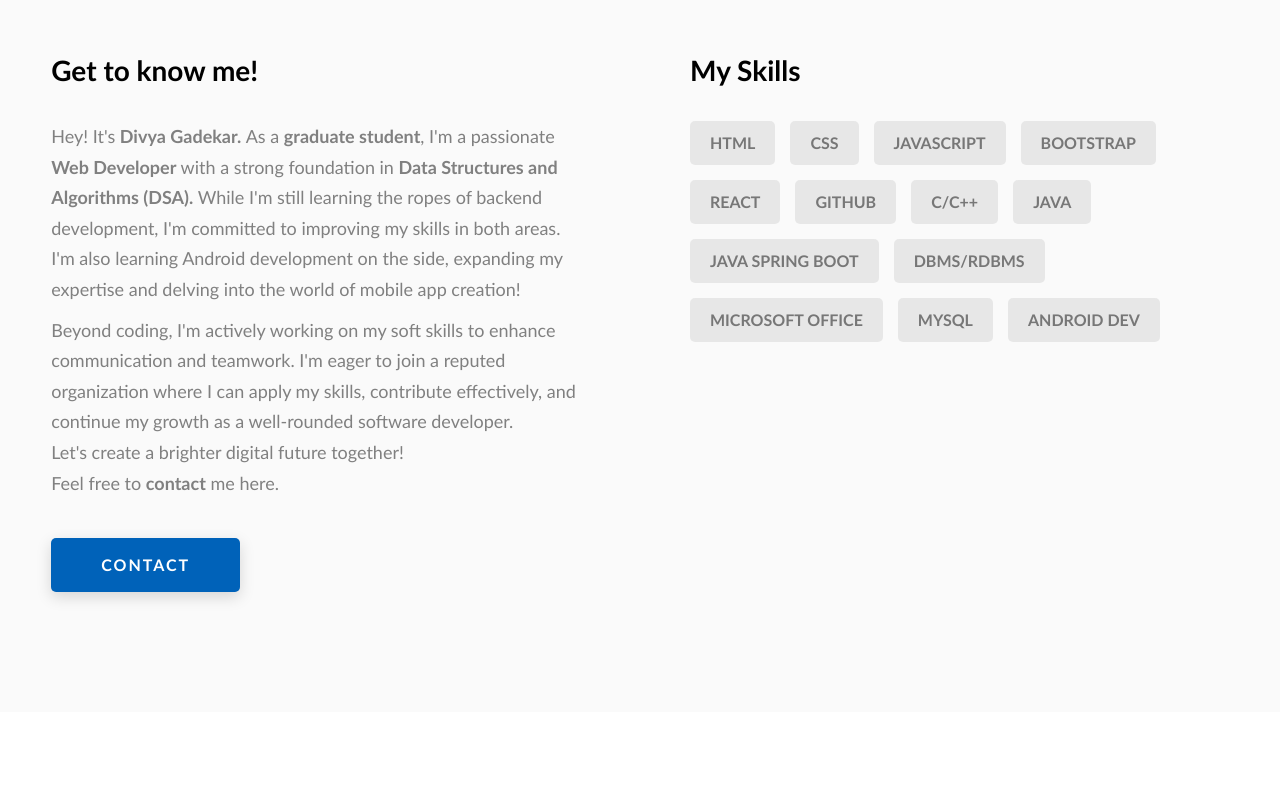
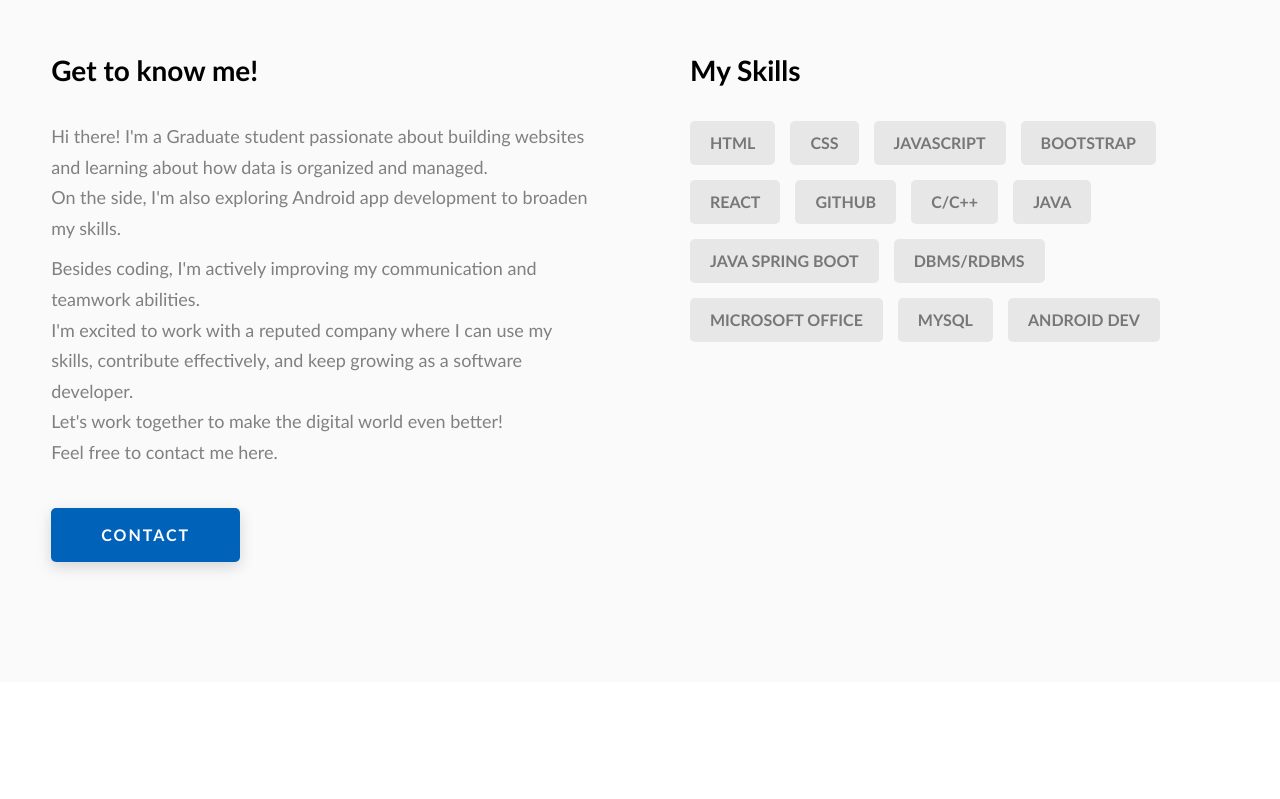
Before and after one commit to divya-gadekar28/My-Portfolio, a website: page index.html in a window 1280 px wide. Shown: the part 1120-1919 px from the top of the page. Drawn offline with Linux system fonts and the light colour scheme.

Commit message:
Update index.html

```diff
--- a/index.html
+++ b/index.html
@@ -161,18 +161,15 @@
             <h3 class="about__content-title">Get to know me!</h3>
             <div class="about__content-details">
               <p class="about__content-details-para">
-                Hey! It's
-                <strong>Divya Gadekar. </strong>
-                As a <strong>graduate student</strong>, I'm a passionate <strong>Web Developer</strong> with a strong foundation in
-                <strong>Data Structures and Algorithms (DSA).</strong>
-                While I'm still learning the ropes of backend development, I'm committed to improving my skills in both areas.
-                <br>I'm also learning Android development on the side, expanding my expertise and delving into the world of mobile app creation!                  </p>
+                Hi there! I'm a Graduate student passionate about building websites and learning about how data is organized and managed.
+                <br>On the side, I'm also exploring Android app development to broaden my skills.</p>
 
                 <p class="about__content-details-para">
-                Beyond coding, I'm actively working on my soft skills to enhance communication and teamwork.
-                I'm eager to join a reputed organization where I can apply my skills, contribute effectively,
-                and continue my growth as a well-rounded software developer.<br> Let's create a brighter digital future together!<Br>
-                Feel free to <strong>contact</strong> me here.
+                  Besides coding, I'm actively improving my communication and teamwork abilities.
+                  <br> I'm excited to work with a reputed company where I can use my skills, contribute effectively, and keep growing as a software developer.
+                  <br>Let's work together to make the digital world even better!
+                  <br>Feel free to contact me here.
+
               </p>
             </div>
             <a href="./#contact" class="btn btn--med btn--theme dynamicBgClr"
@@ -288,8 +285,9 @@
         <h2 class="heading heading-sec heading-sec__mb-med">
           <span class="heading-sec__main heading-sec__main--lt">Contact</span>
           <span class="heading-sec__sub heading-sec__sub--lt">
-            Feel free to Contact me by submitting the form below and
-            I will get back to you as soon as possible.
+            <strong>divyagadekar1306@gmail.com | +91-7057196374 </strong><br>
+            Feel free to reach out to me via email, phone no. or by submitting the form below if you have any inquiries or opportunities.
+            <br>I look forward to hearing from you!
           </span>
         </h2>
         <div class="contact__form-container">
@@ -380,8 +378,7 @@
               </a>
             </div>
           </div>
-          <div class="main-footer__row main-footer__row-2">
-            <h4 class="heading heading-sm text-lt">Divya Gadekar</h4>
+          <div class="main-footer__row main-footer__row-1">
             <p class="main-footer__short-desc">
               Designing, Developing, and Delivering Excellence
             </p>
@@ -390,7 +387,7 @@
 
         <!-- If you give me some credit or shoutout here by linking to my website, then it will be a big thing for me and will help me a lot :) -->
         <div class="main-footer__lower">
-          &copy; Copyright 2023. Made by
+          &copy; Copyright 2024. Made by
           <a rel="noreferrer" target="_blank" href="#"
             >Divya Gadekar</a
           >
```
